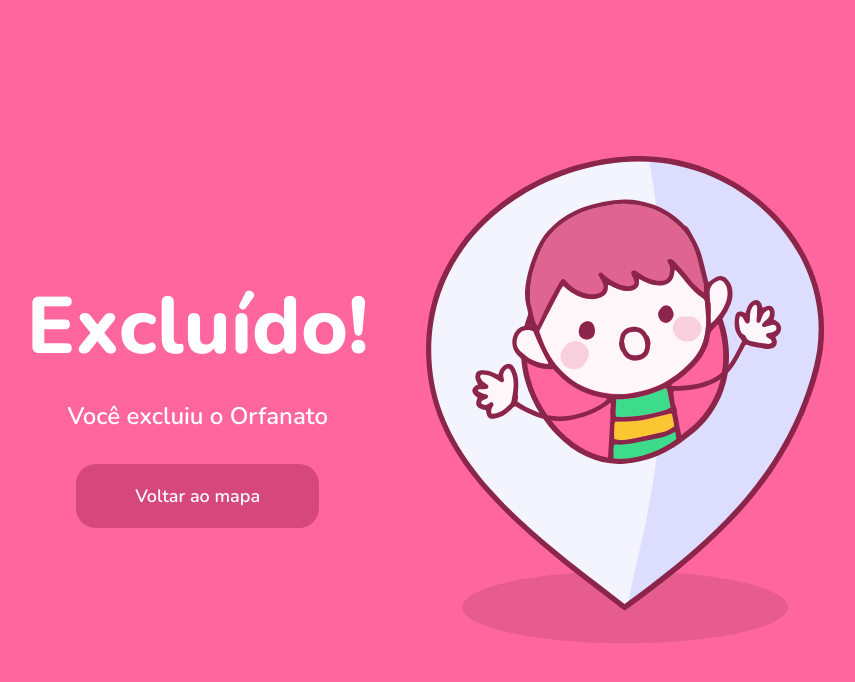
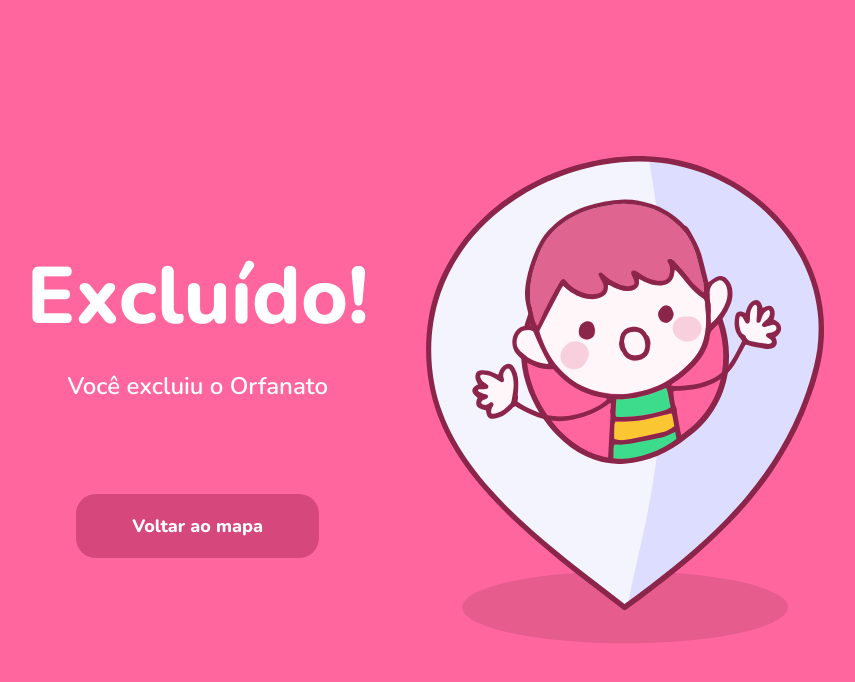
Before and after one commit to davidlpc1/Happy-Web-Deploy, a React (Create React App) app: page /orphanages/delete/sucess in a window 1280 px wide. Shown: the top 682 px of the page, without its empty margins (214-1069 px from the left). Built offline with nearby package versions, Linux system fonts and the light colour scheme; the HTML template or start-up script is replaced by a standard one.

Commit message:
Styled Components e Componente do Botão Back ToMap

```diff
--- a/package.json
+++ b/package.json
@@ -10,6 +10,7 @@
     "@types/node": "^12.0.0",
     "@types/react": "^16.9.0",
     "@types/react-dom": "^16.9.0",
+    "@types/styled-components": "^5.1.4",
     "axios": "^0.20.0",
     "leaflet": "^1.7.1",
     "react": "^16.13.1",
@@ -18,6 +19,7 @@
     "react-leaflet": "^2.7.0",
     "react-router-dom": "^5.2.0",
     "react-scripts": "3.4.3",
+    "styled-components": "^5.2.0",
     "typescript": "~3.7.2"
   },
   "scripts": {
--- a/src/components/ButtonBackToMap.tsx
+++ b/src/components/ButtonBackToMap.tsx
@@ -1,4 +1,6 @@
 import React from 'react';
+import { Link } from 'react-router-dom';
+import styled from 'styled-components'
 
 interface ButtonProps{
     backgroundColor: string;
@@ -6,9 +8,35 @@ interface ButtonProps{
 }
 
 export default function ButtonBackToMap(props: ButtonProps){
+
+    const ButtonMap = styled.button`
+        margin-top: 60px;
+
+        border-radius:20px;
+        border:none;
+
+        width: 243px;
+        height:64px;
+
+        color: #fff;
+        font-weight: 800;
+        font-size: 18px;
+
+        cursor: pointer;
+
+        transition: 400ms;
+        background-color: ${props.backgroundColor};
+        &:hover{
+            background-color: ${props.backgroundColorHover};
+            transform:translateY(-.3rem);
+        }
+    `;
+
     return (
-        <div>
-            <h1>{props}</h1>
-        </div>
+        <>
+            <Link to='/app'>
+                <ButtonMap>Voltar ao mapa</ButtonMap>
+            </Link>
+        </>
     )
 }
--- a/src/pages/Orphanage.tsx
+++ b/src/pages/Orphanage.tsx
@@ -12,6 +12,8 @@ import api from "../services/api";
 import LoadingIcon from '../images/loading.svg';
 
 import '../styles/pages/orphanage.css';
+
+import ButtonMap from '../components/ButtonBackToMap'
 
 interface Orphanage {
   latitude:number,
@@ -49,9 +51,7 @@ export default function Orphanage() {
         <div className="container-error">
           <h1>Esse Orfanato não foi encontrado</h1>
           <img src={LoadingIcon} alt="Icone de Carregamento"/>
-          <button onClick={ () => {
-            history.push('/app')
-          }}>Voltar ao mapa</button>
+          <ButtonMap backgroundColor="#D6487B" backgroundColorHover="#d15b86" />
         </div>
       )
     }
--- a/src/pages/SucessCreateOrphanage.tsx
+++ b/src/pages/SucessCreateOrphanage.tsx
@@ -1,15 +1,11 @@
 import React from 'react';
-import { useHistory } from 'react-router-dom';
 import ImageSucess from '../images/sucess-create.svg'
+
+import ButtonMap from '../components/ButtonBackToMap'
 
 import '../styles/pages/sucess-create.css'
 
 export default function(){
-    const history = useHistory()
-
-    function handleNavigateToMapPage(){
-        history.push('/app')
-    }
 
     return (
         <div className="container-sucess">
@@ -20,7 +16,7 @@ export default function(){
                     ao administrador para ser aprovado. <br />
                     Agora é só esperar
                 </p>
-                <button id="btn-map" onClick={handleNavigateToMapPage}> Voltar ao Mapa </button>
+                <ButtonMap backgroundColor="#31B272" backgroundColorHover=" #3BD689" />
             </div>
             <img src={ImageSucess} alt="Tudo deu certo"/>
         </div>
--- a/src/pages/SucessDeletedOrphanage.tsx
+++ b/src/pages/SucessDeletedOrphanage.tsx
@@ -1,7 +1,8 @@
 import React from 'react';
-import { Link } from 'react-router-dom';
 import SucessDelete from '../images/sucess-delete.svg';
 import '../styles/pages/sucess-delete.css';
+
+import ButtonMap from '../components/ButtonBackToMap'
 
 export default function SucessDeletedOrphanage() {
 
@@ -12,9 +13,7 @@ export default function SucessDeletedOrphanage() {
                 <p>
                     Você excluiu o Orfanato
                 </p>
-                <Link to="/">
-                    <button>Voltar ao mapa</button>
-                </Link>
+                <ButtonMap backgroundColor="#D6487B" backgroundColorHover="#bf4571" />
             </div>
             <img src={SucessDelete} alt="SucessDelete"/>
         </div>
--- a/src/styles/pages/orphanage.css
+++ b/src/styles/pages/orphanage.css
@@ -208,26 +208,3 @@
   font-size: 3rem;
   color: whitesmoke;
 }
-
-.container-error button {
-  width:243px;
-  height: 64px;
-
-  border-radius:20px;
-  border:none;
-
-  background-color: #D6487B;
-
-  outline:none;
-
-  cursor: pointer;
-
-  color: #fff;
-
-  transition: 300ms;
-}
-
-.container-error button:hover{
-  transform:translateY(-.4rem);
-  background-color: #d15b86;
-}
--- a/src/styles/pages/sucess-create.css
+++ b/src/styles/pages/sucess-create.css
@@ -19,28 +19,3 @@
 
     margin-bottom: 60px;
 }
-
-#btn-map{
-    margin-top: 60px;
-
-    background-color: #31B272;
-
-    border-radius:20px;
-    border:none;
-
-    width: 243px;
-    height:64px;
-
-    cursor: pointer;
-
-    color: #fff;
-    font-weight: 800;
-    font-size: 18px;
-
-    transition: 400ms;
-}
-
-#btn-map:hover{
-    background-color: #3BD689;
-    transform:translateY(-.3rem);
-}
--- a/src/styles/pages/sucess-delete.css
+++ b/src/styles/pages/sucess-delete.css
@@ -23,27 +23,3 @@
     font-weight: 600;
     margin: 1.2rem 0 2rem;
 }
-
-.container .text button{
-    width:243px;
-    height: 64px;
-
-    background-color: #D6487B;
-
-    border:none;
-    border-radius: 20px;
-
-    color: #fff;
-
-    cursor: pointer;
-
-    transition:300ms;
-}
-
-.container .text button:hover {
-    background-color: #bf4571;
-
-    transform:translateY(-.3rem);
-
-    box-shadow: 5px 5px 20px #D6487B;
-}
```
Also changed, not shown: 1 other file (tests, documents, lock files or other folders).
